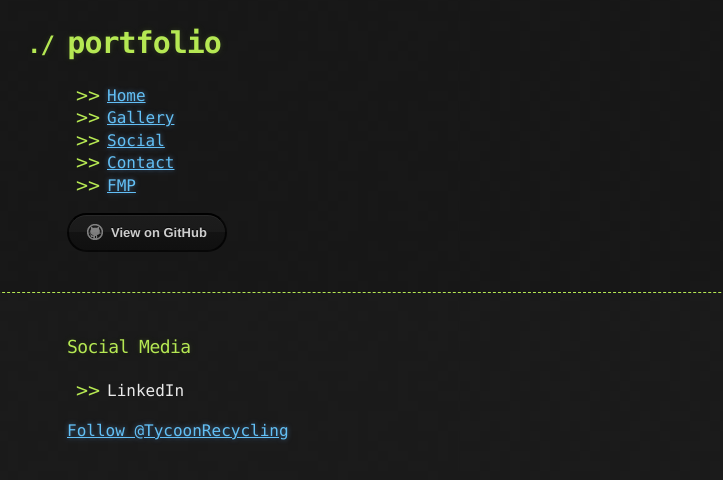
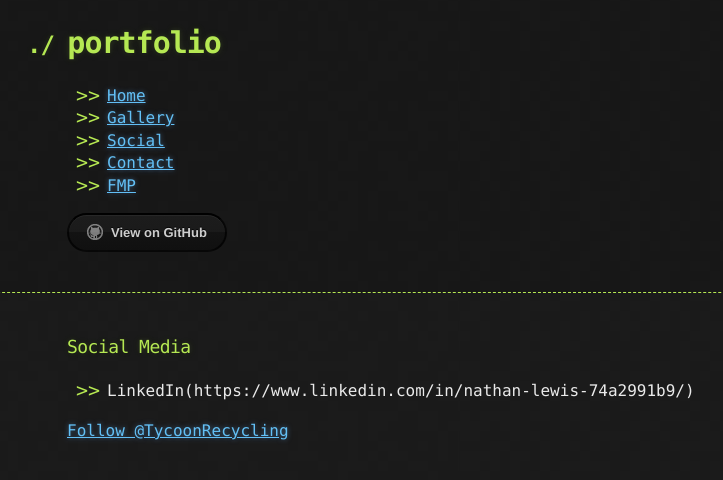
Before and after one commit to NathanLewis298/portfolio, a Jekyll site: the page built from social.md, in a window 1280 px wide. Shown: the top 480 px of the page, without its empty margins (73-796 px from the left). Built offline with Jekyll 4.4.1, drawn with Linux system fonts in a browser that asks for light colours; our own code applies the rules of GitHub Pages for plain Markdown files; comment, search, counter and statistics services are not loaded; the repository's description, which GitHub fills in, is left out; some of the changed lines change nothing that is shown.

Commit message:
Update social.md

```diff
--- a/social.md
+++ b/social.md
@@ -1,3 +1,3 @@
 ### Social Media
 
-- LinkedIn
+- LinkedIn(https://www.linkedin.com/in/nathan-lewis-74a2991b9/)
```
